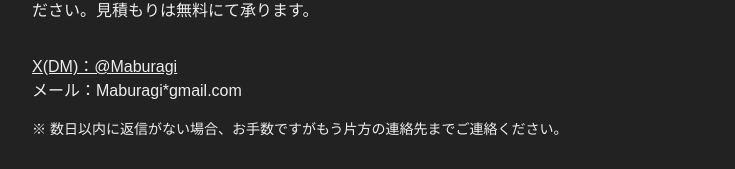
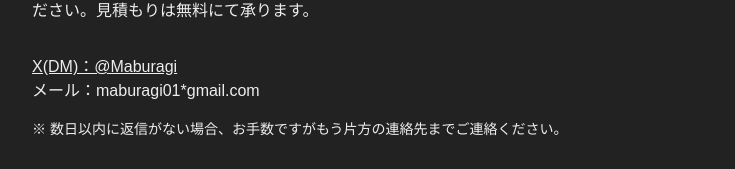
Before and after one commit to R-Orca/R-Orca.github.io, a Next.js app: page /contact in a window 1280 px wide. Shown: the part 597-766 px from the top of the page, without its empty margins (272-1007 px from the left). Built offline with nearby package versions, Linux system fonts and the light colour scheme; a web font is replaced by a local one.

Commit message:
メールアドレスを修正

```diff
--- a/src/app/contact/page.tsx
+++ b/src/app/contact/page.tsx
@@ -28,7 +28,7 @@ export default function Contact() {
         <div className="font-normal">
           <ul className="list-none mb-4">
             <li><a href="https://x.com/Maburagi" className="underline hover:opacity-75">X(DM)：@Maburagi</a></li>
-            <li>メール：Maburagi*gmail.com</li>
+            <li>メール：maburagi01*gmail.com</li>
           </ul>
           <div className="text-sm">
             ※ 数日以内に返信がない場合、お手数ですがもう片方の連絡先までご連絡ください。
```
